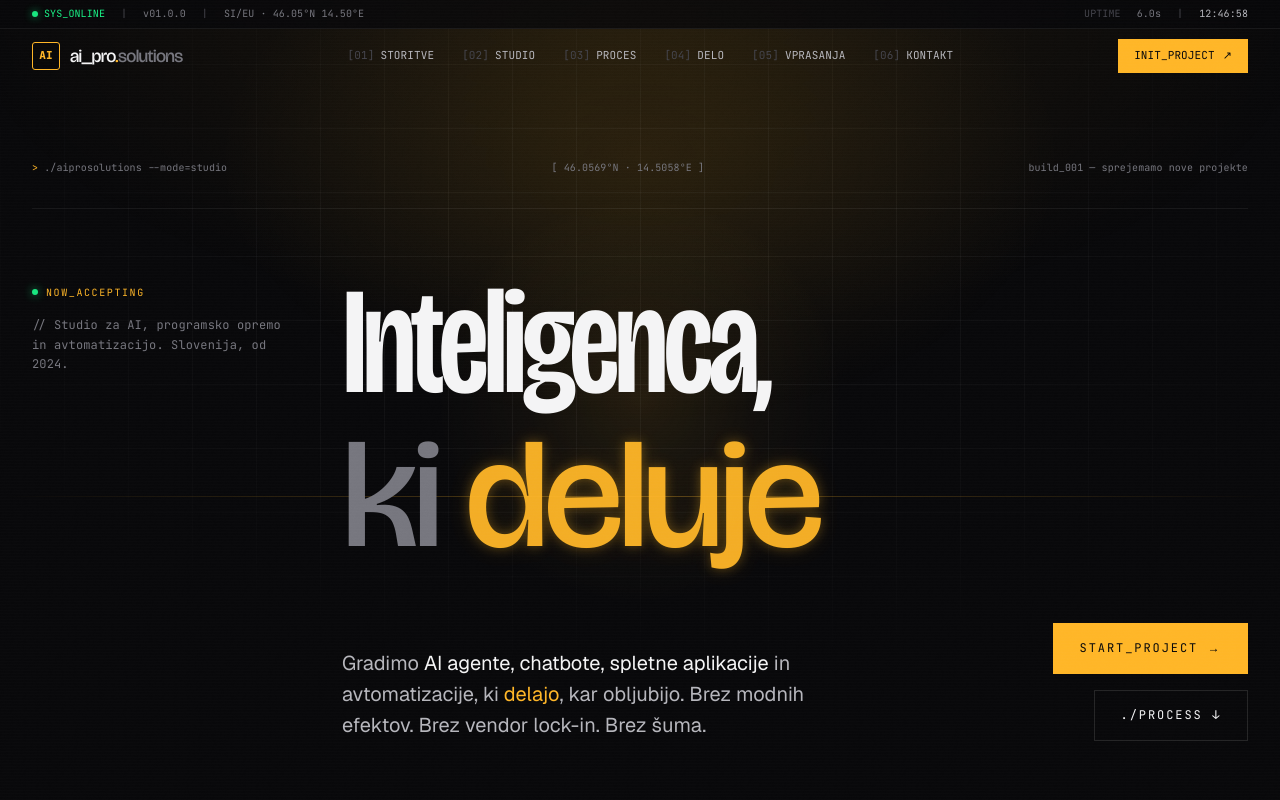
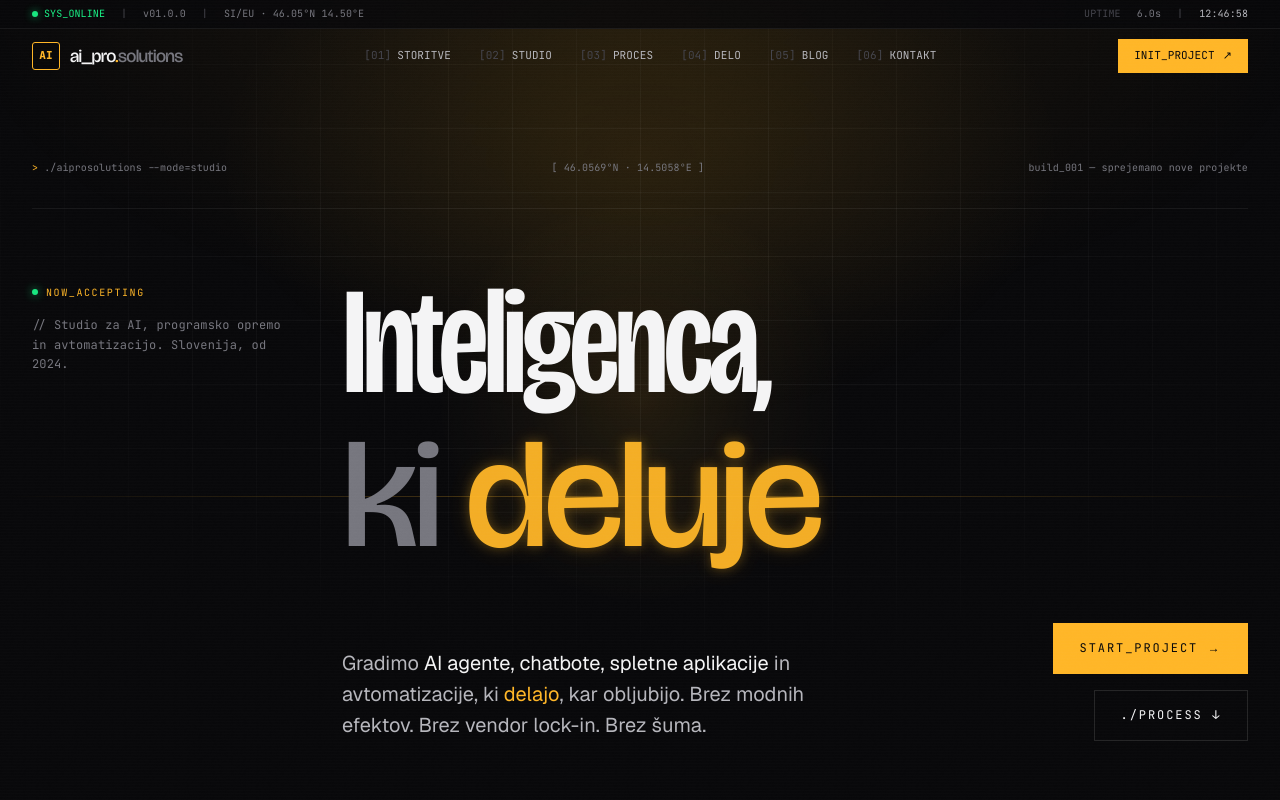
Before and after one commit to DaliborLegen/aiprosolutions, a Next.js app: page / in a window 1280 px wide. Shown: the top 800 px of the page. Built offline with nearby package versions, Linux system fonts and the light colour scheme.

Commit message:
auto-sync after edit via Claude Code

```diff
--- a/app/components/Navbar.tsx
+++ b/app/components/Navbar.tsx
@@ -7,7 +7,7 @@ const links = [
   { href: "/#zakaj", label: "studio", num: "02" },
   { href: "/#proces", label: "proces", num: "03" },
   { href: "/#projekti", label: "delo", num: "04" },
-  { href: "/#faq", label: "vprasanja", num: "05" },
+  { href: "/blog", label: "blog", num: "05" },
   { href: "/#kontakt", label: "kontakt", num: "06" },
 ];
 
```
